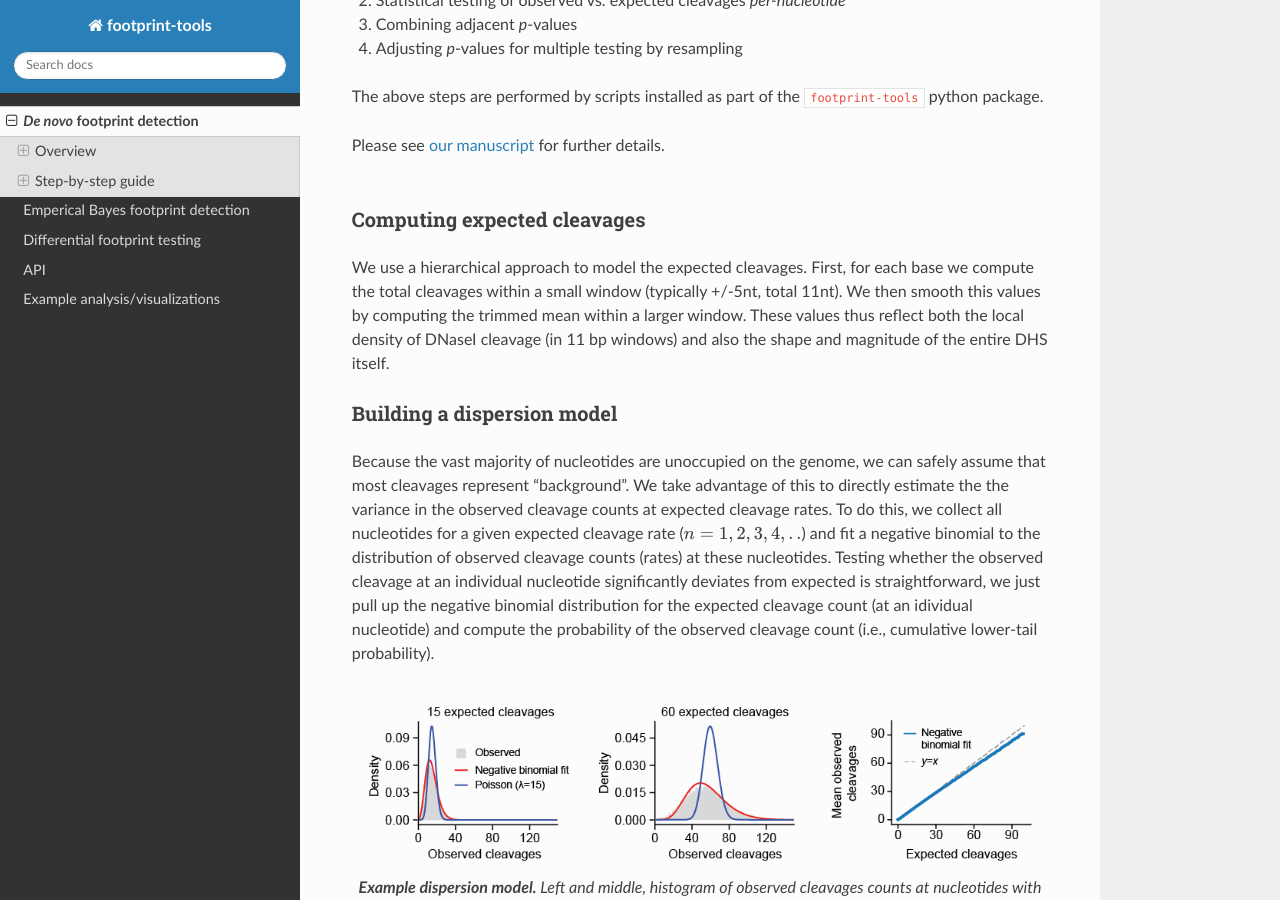
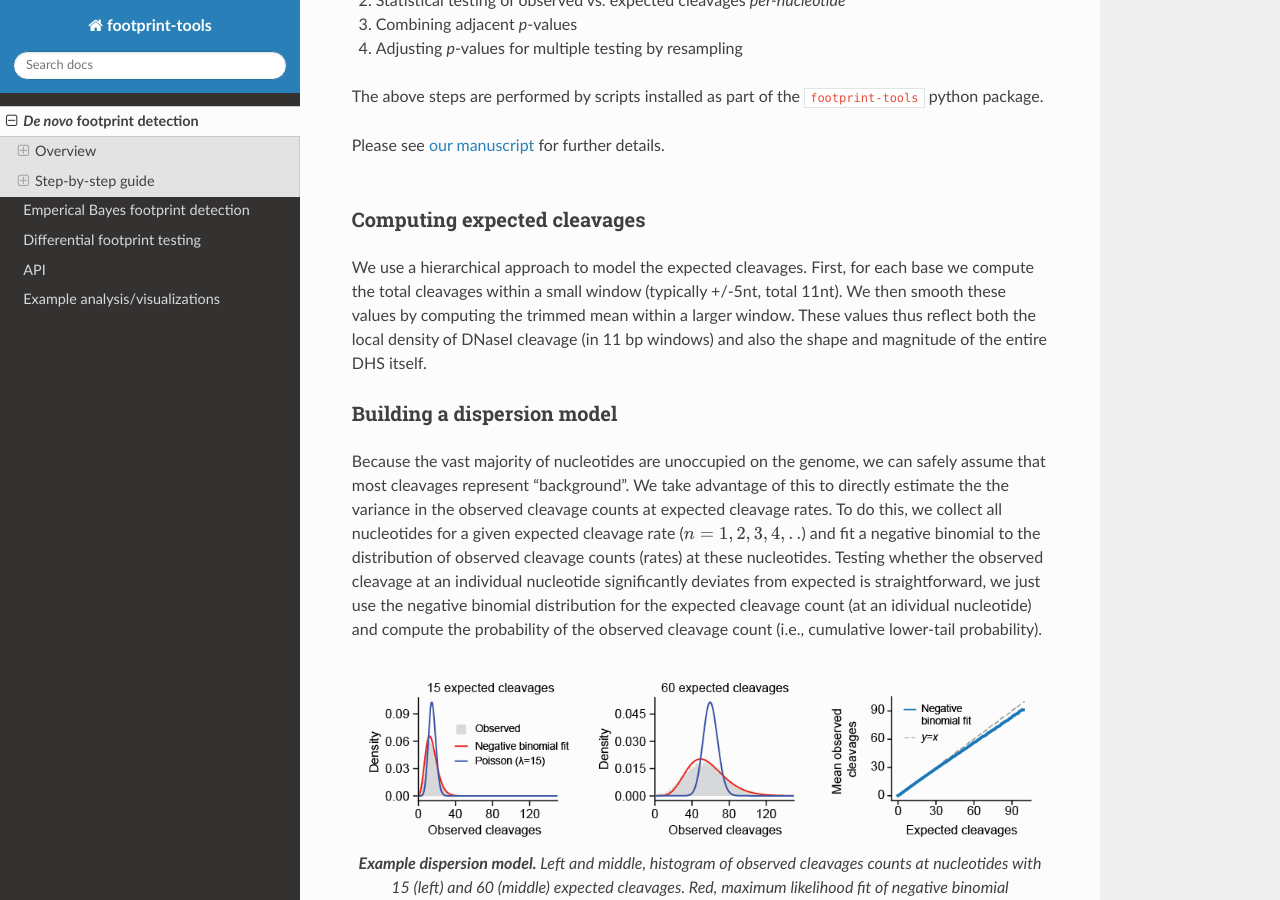
Before and after one commit to vierstralab/footprint-tools, a Sphinx documentation site: the page built from docs/source/detect.rst, in a window 1280 px wide and 900 px high, scrolled down 963 px. Built offline with Sphinx 7.4.7 and the Read the Docs theme 2.0.0, drawn with Linux system fonts in a browser that asks for light colours; pages that are not in the unit, such as notebooks, are missing from menus.

Commit message:
Typographical errors

```diff
--- a/docs/source/detect.rst
+++ b/docs/source/detect.rst
@@ -38,14 +38,14 @@ Please see `our manuscript <https://doi.org/10.1101/2020.01.31.927798>`_ for fur
 Computing expected cleavages
 ^^^^^^^^^^^^^^^^^^^^^^^^^^^^
 
-We use a hierarchical approach to model the expected cleavages. First, for each base we compute the total cleavages within a small window (typically +/-5nt, total 11nt). We then smooth this values by computing the trimmed mean within a larger window. These values thus reflect both the local density of DNaseI cleavage (in 11 bp windows) and also the shape and magnitude of the entire DHS itself.
+We use a hierarchical approach to model the expected cleavages. First, for each base we compute the total cleavages within a small window (typically +/-5nt, total 11nt). We then smooth these values by computing the trimmed mean within a larger window. These values thus reflect both the local density of DNaseI cleavage (in 11 bp windows) and also the shape and magnitude of the entire DHS itself.
 
 .. _dispersion-model:
 
 Building a dispersion model
 ^^^^^^^^^^^^^^^^^^^^^^^^^^^
 
-Because the vast majority of nucleotides are unoccupied on the genome, we can safely assume that most cleavages represent "background". We take advantage of this to directly estimate the the variance in the observed cleavage counts at expected cleavage rates. To do this, we collect all nucleotides for a given expected cleavage rate (:math:`n=1,2,3,4,..`) and fit a negative binomial to the distribution of observed cleavage counts (rates) at these nucleotides. Testing whether the observed cleavage at an individual nucleotide significantly deviates from expected is straightforward, we just pull up the negative binomial  distribution for the expected cleavage count (at an idividual nucleotide) and compute the probability of the observed cleavage count (i.e., cumulative lower-tail probability).
+Because the vast majority of nucleotides are unoccupied on the genome, we can safely assume that most cleavages represent "background". We take advantage of this to directly estimate the the variance in the observed cleavage counts at expected cleavage rates. To do this, we collect all nucleotides for a given expected cleavage rate (:math:`n=1,2,3,4,..`) and fit a negative binomial to the distribution of observed cleavage counts (rates) at these nucleotides. Testing whether the observed cleavage at an individual nucleotide significantly deviates from expected is straightforward, we just use the negative binomial  distribution for the expected cleavage count (at an idividual nucleotide) and compute the probability of the observed cleavage count (i.e., cumulative lower-tail probability).
 
 .. figure:: _static/dispersion_model.png
   :alt: Example dispersion model
```
